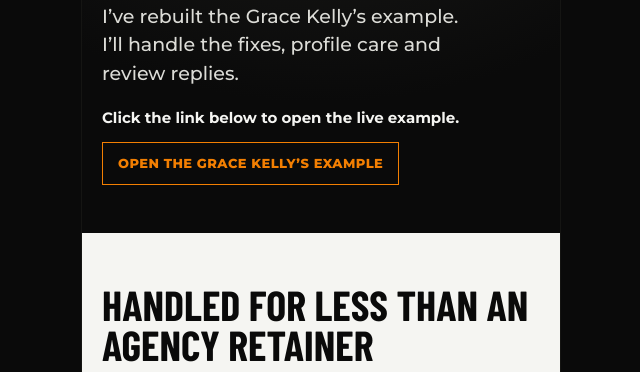
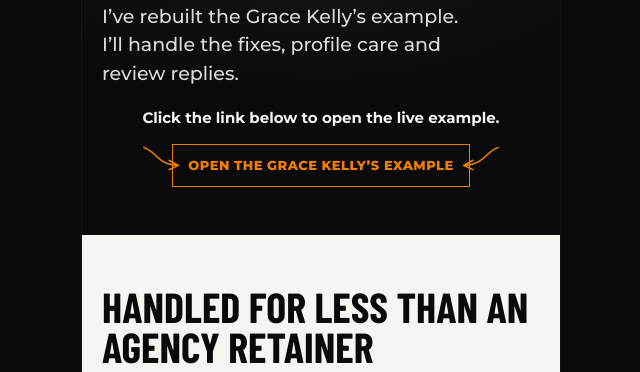
Before and after one commit to paulmichaellove/gracekellys-demo, a plain HTML site: page audit/index.html in a window 1280 px wide. Shown: the part 421-793 px from the top of the page, without its empty margins (319-959 px from the left). Drawn offline with Linux system fonts and the light colour scheme.

Commit message:
style: center example CTA with curved arrows

```diff
--- a/audit/index.html
+++ b/audit/index.html
@@ -36,8 +36,12 @@ section,header{padding-inline:20px}
 .ref{margin:18px 0 30px;font-size:14px;line-height:1.5;color:var(--soft);max-width:30em}
 .opener p{margin:0 0 1em;font:500 19px/1.5 "Montserrat",system-ui,sans-serif;color:#DCDCD7;text-wrap:pretty;max-width:30em}
 .opener .first{font-size:25px;font-weight:700;color:var(--white);line-height:1.2}
-.cta-instruction{margin:16px 0 8px;color:var(--white);font-size:15px;line-height:1.4;font-weight:700;text-wrap:pretty}
-.demo-link{display:inline-block;margin-top:6px;padding:12px 15px;border:1px solid var(--orange);color:var(--orange);font-size:13px;font-weight:800;line-height:1.3;text-decoration:none;text-transform:uppercase;letter-spacing:.035em}
+.cta-block{margin-top:16px;text-align:center}
+.cta-instruction{margin:0 auto 16px;color:var(--white);font-size:15px;line-height:1.4;font-weight:700;text-align:center;text-wrap:pretty}
+.demo-link-wrap{position:relative;display:inline-block;max-width:100%}
+.demo-link{position:relative;z-index:1;display:block;padding:12px 15px;border:1px solid var(--orange);color:var(--orange);font-size:13px;font-weight:800;line-height:1.3;text-align:center;text-decoration:none;text-transform:uppercase;letter-spacing:.035em}
+.cta-arrows{position:absolute;z-index:0;top:0;left:50%;width:calc(100% + 64px);height:100%;overflow:visible;transform:translateX(-50%);pointer-events:none}
+.cta-arrows path{fill:none;stroke:var(--orange);stroke-width:2;stroke-linecap:round;stroke-linejoin:round}
 .marked{margin-top:26px}
 
 /* intro */
@@ -125,8 +129,16 @@ section,header{padding-inline:20px}
     <p class="first">The venues are strong. The first impression can be sharper.</p>
     <p>I’ve rebuilt the Grace Kelly’s example. I’ll handle the fixes, profile care and review replies.</p>
   </div>
-  <p class="cta-instruction">Click the link below to open the live example.</p>
-  <a class="demo-link" href="https://gracekellys.paulmichaellove.com/?rev=20261114b" target="_blank" rel="noopener">Open the Grace Kelly’s example</a>
+  <div class="cta-block">
+    <p class="cta-instruction">Click the link below to open the live example.</p>
+    <span class="demo-link-wrap">
+      <svg class="cta-arrows" viewBox="0 0 400 60" preserveAspectRatio="none" aria-hidden="true" focusable="false">
+        <path d="M4 5 C18 10 17 28 42 30 M42 30 L32 23 M42 30 L32 36" />
+        <path d="M396 5 C382 10 383 28 358 30 M358 30 L368 23 M358 30 L368 36" />
+      </svg>
+      <a class="demo-link" href="https://gracekellys.paulmichaellove.com/?rev=20261114b" target="_blank" rel="noopener">Open the Grace Kelly’s example</a>
+    </span>
+  </div>
 </header>
 
 <section class="price-compare" aria-label="Published North East agency prices and Paul's price to start with one venue">
```
